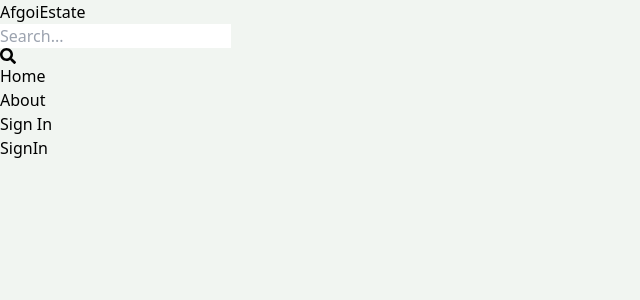
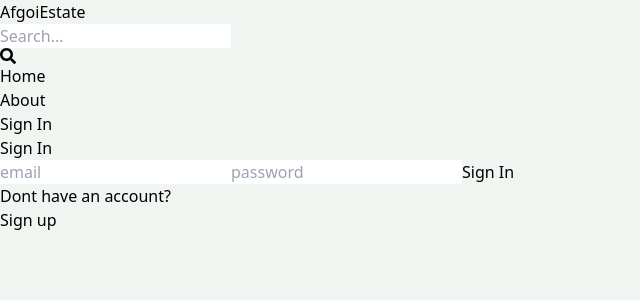
Before and after one commit to Abdimalik-Osman/real-state-mern-app, a React (Vite) app in the folder client/: page /sign-in in a window 1280 px wide. Shown: the top 300 px of the page, without its empty margins (0-640 px from the left). Built offline with nearby package versions, Linux system fonts and the light colour scheme.

Commit message:
login page created

```diff
--- a/client/src/pages/SignIn.jsx
+++ b/client/src/pages/SignIn.jsx
@@ -1,7 +1,76 @@
-import React from 'react'
+import { useState } from 'react';
+import { Link, useNavigate } from 'react-router-dom';
 
 export default function SignIn() {
+  const [formData, setFormData] = useState({});
+  const [error, setError] = useState(null);
+  const [loading, setLoading] = useState(false);
+  const navigate = useNavigate();
+  const handleChange = (e) => {
+    setFormData({
+      ...formData,
+      [e.target.id]: e.target.value,
+    });
+  };
+  const handleSubmit = async (e) => {
+    e.preventDefault();
+    try {
+      setLoading(true);
+      const res = await fetch('/api/auth/login', {
+        method: 'POST',
+        headers: {
+          'Content-Type': 'application/json',
+        },
+        body: JSON.stringify(formData),
+      });
+      const data = await res.json();
+      console.log(data);
+      if (data.success === false) {
+        setLoading(false);
+        setError(data.message);
+        return;
+      }
+      setLoading(false);
+      setError(null);
+      navigate('/');
+    } catch (error) {
+      setLoading(false);
+      setError(error.message);
+    }
+  };
   return (
-    <div>SignIn</div>
-  )
+    <div className='p-3 max-w-lg mx-auto'>
+      <h1 className='text-3xl text-center font-semibold my-7'>Sign In</h1>
+      <form onSubmit={handleSubmit} className='flex flex-col gap-4'>
+        <input
+          type='email'
+          placeholder='email'
+          className='border p-3 rounded-lg'
+          id='email'
+          onChange={handleChange}
+        />
+        <input
+          type='password'
+          placeholder='password'
+          className='border p-3 rounded-lg'
+          id='password'
+          onChange={handleChange}
+        />
+
+        <button
+          disabled={loading}
+          className='bg-slate-700 text-white p-3 rounded-lg uppercase hover:opacity-95 disabled:opacity-80'
+        >
+          {loading ? 'Loading...' : 'Sign In'}
+        </button>
+      </form>
+      <div className='flex gap-2 mt-5'>
+        <p>Dont have an account?</p>
+        <Link to={'/sign-up'}>
+          <span className='text-blue-700'>Sign up</span>
+        </Link>
+      </div>
+      {error && <p className='text-red-500 mt-5'>{error}</p>}
+    </div>
+  );
 }
```
Also changed, not shown: 1 other file (tests, documents, lock files or other folders).
